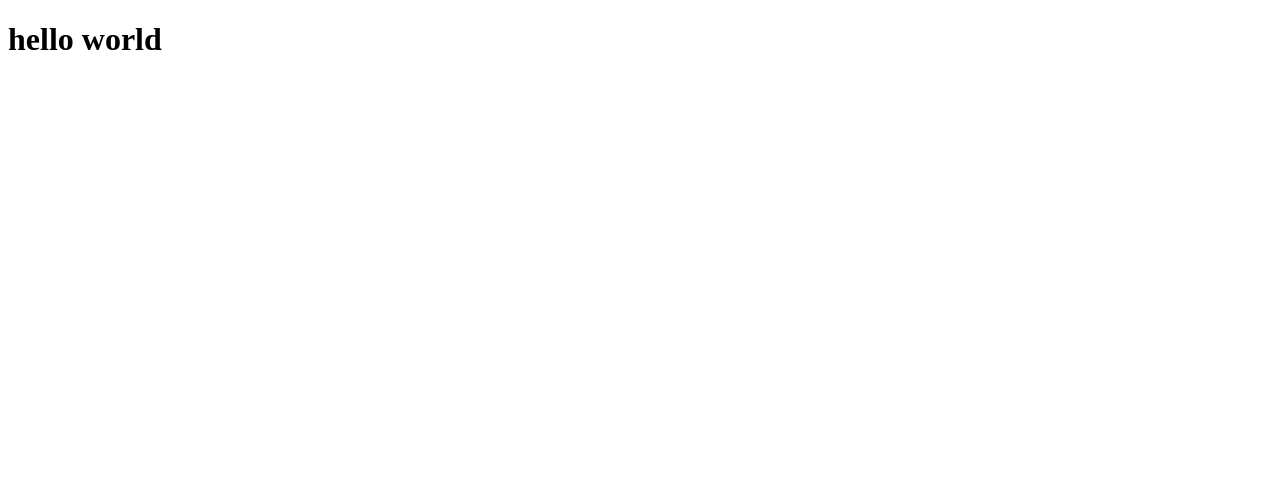
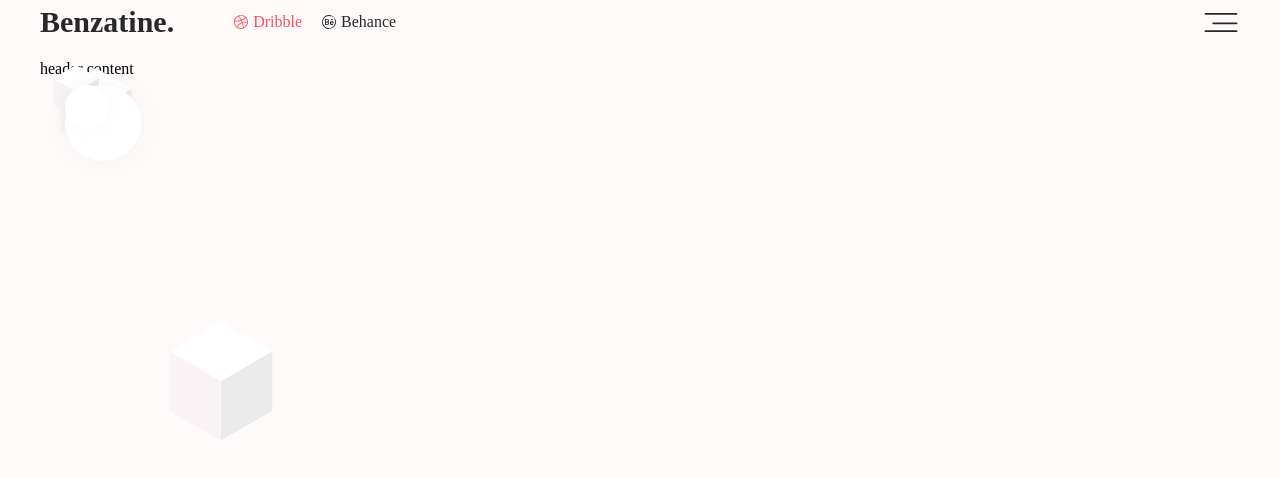
Before and after one commit to Temyturpe/cohort-3-project, a plain HTML site: page index.html in a window 1280 px wide. Drawn offline with Linux system fonts and the light colour scheme.

Commit message:
new update

```diff
--- a/index.html
+++ b/index.html
@@ -7,6 +7,28 @@
     <link rel="stylesheet" href="/style.css">
 </head>
 <body>
-    <h1>hello world</h1>
+   <div class="general-content">
+      <div class="navbar">
+        <div class="title-link">
+            <div class="title">Benzatine.</div>
+            <div class="links">
+                <a href="#" class="social"><img src="/images/basketball.svg" alt=""> <p class="social-name" style="color: #FF4C60;">Dribble</p></a>
+                <a href="#" class="social"><img src="/images/behance.svg" alt=""><p class="social-name" style="color: #282828;">Behance</p></a>
+            </div>
+        </div>
+        <div class="menubar"><img src="/images/menubar.svg" alt="" class="menu-icon"></div>
+      </div>
+      <div class="header">
+        <div class="vectors">
+            <img src="/images/cube 1.svg" alt="" class="vector1">
+            <img src="/images/cube 2.svg" alt="" class="vector2">
+            <img src="/images/cube 3.svg" alt="" class="vector3">
+            <img src="/images/Ellipse1.svg" alt="" class="vector4">
+            <img src="/images/Ellipse2.svg" alt="" class="vector5">
+
+        </div>
+        <div class="header-content">header content</div>
+      </div>
+   </div>
 </body>
 </html>
--- a/style.css
+++ b/style.css
@@ -0,0 +1,65 @@
+*{
+    margin: 0;
+    padding: 0;
+    box-sizing: border-box;
+}
+body{
+    background-color: #FFFAFA;
+
+}
+.general-content{
+  max-width: 1200px;
+  margin: 0 auto;
+}
+.navbar{
+    background-color: #FFFAFA;
+    padding-top: 5px;
+    position: fixed;
+    width: 1200px;
+    display: flex;
+    justify-content: space-between;
+    align-items: center;
+}
+.title-link{
+    display: flex;
+    gap: 60px;
+}
+.links{
+    display: flex;
+    align-items: center;
+    gap: 20px;
+}
+.title{
+color: #282828;
+font-size: 30px;
+font-weight: 700;
+}
+.social{
+    display: flex;
+    gap: 5px;
+    align-items: center;
+    font-size: 16px;
+    font-weight: 400;
+    text-decoration: none;
+}
+.menu-icon{
+    width: 38px;
+    height: 19px;
+}
+.menubar{
+    display: flex;
+    align-items: center;
+}
+.header{
+    padding-top: 60px;
+}
+.vectors{
+    position: relative;
+}
+.vector1, .vector2, .vector3, .vector4, .vector5{
+    position: absolute;
+}
+.vector1{
+    top: 250px;
+    left: 100px;
+}
```
Also changed, not shown: images/Ellipse1.svg (added), images/Ellipse2.svg (added), images/basketball.svg (added), images/behance.svg (added), images/cube 1.svg (added), images/cube 2.svg (added), images/cube 3.svg (added), images/menubar.svg (added).
